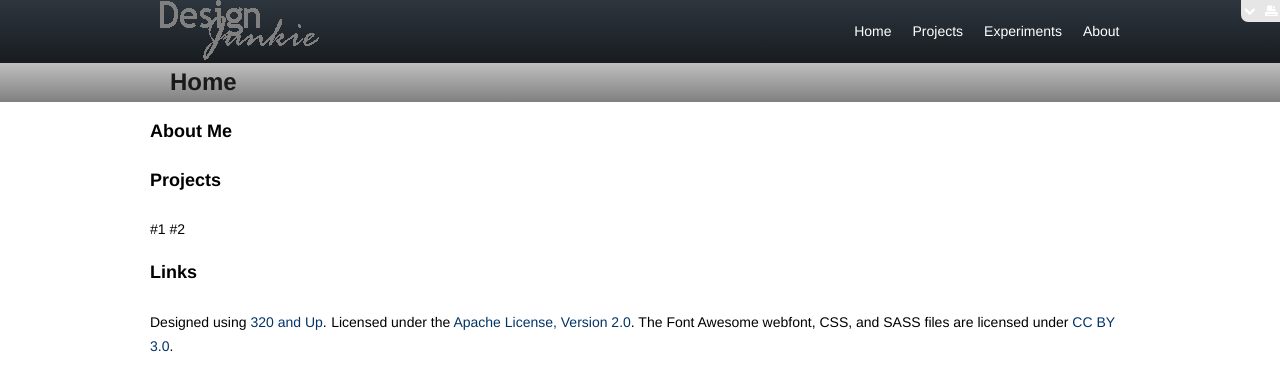
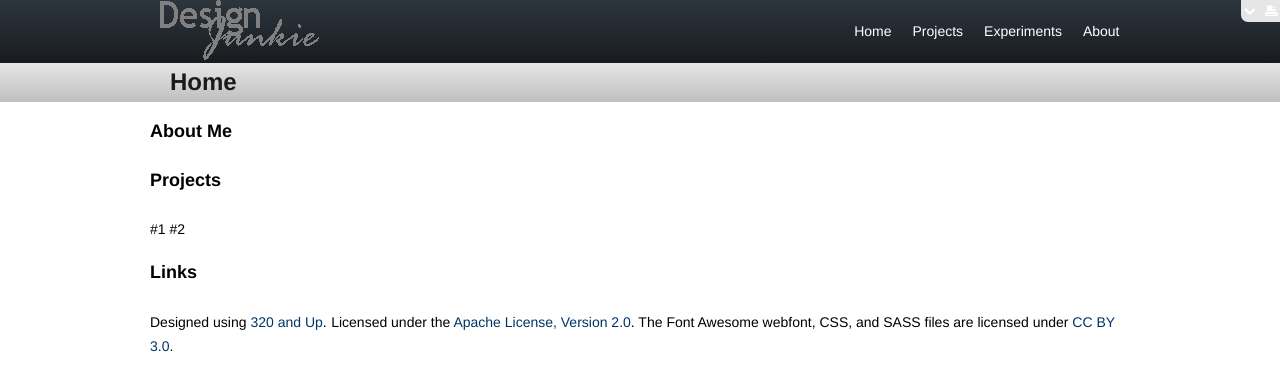
Before and after one commit to devlinjunker/design-junkie, a PHP site: page / in a window 1280 px wide. Shown: the top 391 px of the page. Run offline with PHP 8.4, Linux system fonts and the light colour scheme; some libraries are stand-ins or nearby versions.

Commit message:
page header gradient to lighter grey

```diff
--- a/sass/_page.scss
+++ b/sass/_page.scss
@@ -49,7 +49,7 @@ background : url(http://www.engr.oregonstate.edu/~junkerd/design-junkie/img/logo
 }
 
 #pagebanner{
-@include vertical($lightgrey, $grey);
+@include vertical($lightergrey, $lightgrey);
 	h2{
 		padding : 5px;
 		margin-left: 15px;
--- a/stylesheets/screen.css
+++ b/stylesheets/screen.css
@@ -2503,13 +2503,13 @@ body {
 
 /* line 51, C:/Users/Devlin/Dropbox/CS Stuff/Web Development/design-junkie/sass/_page.scss */
 #pagebanner {
-  background-image: -webkit-gradient(linear, 0 0, 0 100%, from(#bfbfbf), to(gray));
-  background-image: -webkit-linear-gradient(top, #bfbfbf, gray);
-  background-color: gray;
-  background-image: -moz-linear-gradient(top, #bfbfbf, gray);
-  background-image: -ms-linear-gradient(top, #bfbfbf, gray);
-  background-image: -o-linear-gradient(top, #bfbfbf, gray);
-  background-image: linear-gradient(top, #bfbfbf, #808080);
+  background-image: -webkit-gradient(linear, 0 0, 0 100%, from(#e6e6e6), to(#bfbfbf));
+  background-image: -webkit-linear-gradient(top, #e6e6e6, #bfbfbf);
+  background-color: #bfbfbf;
+  background-image: -moz-linear-gradient(top, #e6e6e6, #bfbfbf);
+  background-image: -ms-linear-gradient(top, #e6e6e6, #bfbfbf);
+  background-image: -o-linear-gradient(top, #e6e6e6, #bfbfbf);
+  background-image: linear-gradient(top, #e6e6e6, #bfbfbf);
   background-repeat: repeat-x;
 }
 /* line 53, C:/Users/Devlin/Dropbox/CS Stuff/Web Development/design-junkie/sass/_page.scss */
```
